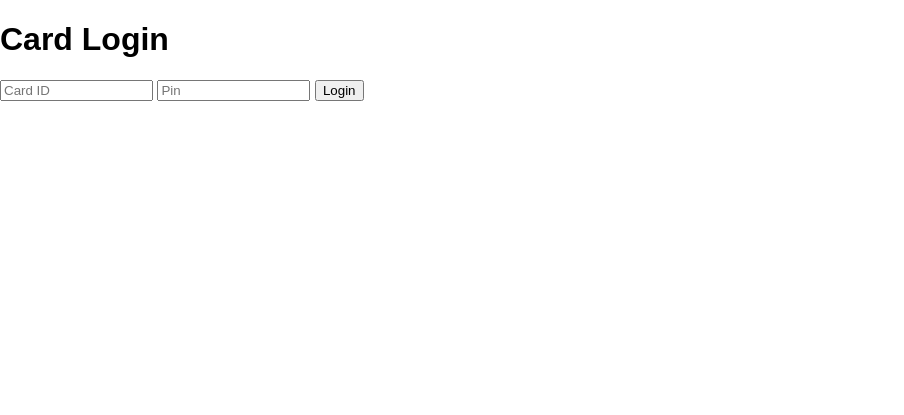
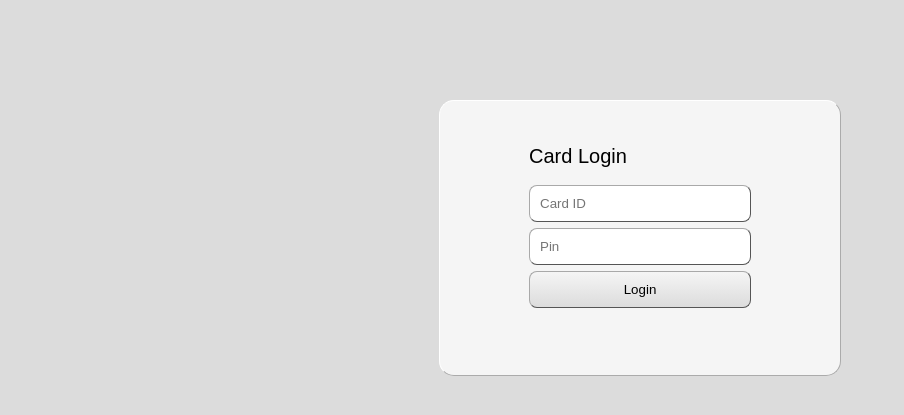
Before and after one commit to MaxMakela/bank, a Django app: page /?login_card=/cash/ in a window 1280 px wide. Shown: the top 415 px of the page, without its empty margins (0-904 px from the left). Run offline with Django 3.2, Linux system fonts and the light colour scheme.

Commit message:
add design

```diff
--- a/card/static/card/main.css
+++ b/card/static/card/main.css
@@ -1,8 +1,77 @@
-body{
-    margin: 0;
-    padding: 0;
-    font-family: sans-serif;
-    background: #fff;
+body {
+	font: 14px/ 18px Arial, Helvetica, sans-serif;
+	background-color:#DCDCDC;
+	text-align: center;
+  }
+  #wrapper {
+	background-color:#F5F5F5;
+	width: 400px;
+	margin: 0 auto;
+	margin-top: 100px;
+	text-align: center;
+	padding: 30px 0px 50px 0px;
+	border: 1px outset #FFFFFF;
+	border-radius: 15px;
+  }
+  h1 {
+	font: 20px/ 24px Arial, Helvetica, sans-serif;
+  }
+
+  #form {
+	max-width: 222px;
+	background-color:transparent;
+	margin: 0 auto;
+	text-align: left;
+  }
+
+  #username {
+	  width: 200px;
+	  margin: 3px 0px;
+	  padding: 10px;
+	  border: 1px outset #A9A9A9;
+	  border-radius: 8px;
+  }
+  #password {
+	  width: 200px;
+	  margin: 3px 0px;
+	  padding: 10px;
+	  border: 1px outset #A9A9A9;
+	  border-radius: 8px;
+  }
+  #summ {
+	width: 200px;
+	margin: 3px 0px;
+	padding: 10px;
+	border: 1px outset #A9A9A9;
+	border-radius: 8px;
+ }
+  #knopka {
+	  width: 222px;
+	  margin: 3px 0px;
+	  padding: 10px;
+	  border: 1px outset #A9A9A9;
+	  border-radius: 8px;
+	  cursor: pointer;
+	  background: linear-gradient(#F5F5F5, #DCDCDC) #DCDCDC;
+  }
+  #knopka:hover {
+	background: linear-gradient(#FCFCFC, #EBEBEB) #EBEBEB;
+  }
+
+  a.knopka-menu {
+	display: inline-block;
+	text-decoration: none;
+	color: #000000;
+	width: 200px;
+	margin: 3px 0px;
+	padding: 10px;
+	border: 1px outset #A9A9A9;
+	border-radius: 8px;
+	cursor: pointer;
+	background: linear-gradient(#F5F5F5, #DCDCDC) #DCDCDC;
+  }
+  a.knopka-menu:hover {
+	background: linear-gradient(#FCFCFC, #EBEBEB) #EBEBEB;
   }
 
 
--- a/card/templates/card/base.html
+++ b/card/templates/card/base.html
@@ -41,6 +41,10 @@
     </script>
   </head>
   <body>
-    {% block content %}{% endblock %}
+      <div id="wrapper">
+        <div id="form">
+          {% block content %}{% endblock %}
+        </div>
+      </div>
   </body>
 </html>
--- a/card/templates/card/cash.html
+++ b/card/templates/card/cash.html
@@ -4,7 +4,7 @@
         {% csrf_token %}
         <h1>Get Cash</h1>
         <input type="text" name="summ" id='summ' placeholder="Input summ">
-        <input type="submit" name="" value="Get">
+        <input type="submit" name="" id="knopka" value="Get">
         <p>{{comment}}</p>
     </form>
     <a href='{% url "home" %}'>BACK</a>
--- a/card/templates/card/login.html
+++ b/card/templates/card/login.html
@@ -5,7 +5,7 @@
         <h1>Card Login</h1>
         <input type="text" size=16 name="username" id='username' placeholder="Card ID">
         <input type="password" size=16 name="password" id='password' placeholder="Pin">
-        <input type="submit" name="" value="Login">
+        <input type="submit" name="" value="Login" id='knopka'>
         <p>{{error}}</p>
     </form>
 {% endblock content %}
--- a/card/templates/card/pin_change.html
+++ b/card/templates/card/pin_change.html
@@ -4,7 +4,7 @@
         {% csrf_token %}
         <h1>Get Cash</h1>
         <input type="text" name="password" id='password' placeholder="Input new pin">
-        <input type="submit" name="" value="Change">
+        <input type="submit" name="" id="knopka" value="Change">
         <p>{{comment}}</p>
     </form>
     <a href='{% url "home" %}'>BACK</a>
--- a/card/templates/card/refill.html
+++ b/card/templates/card/refill.html
@@ -4,7 +4,7 @@
         {% csrf_token %}
         <h1>Refill</h1>
         <input type="text" name="summ" id='summ' placeholder="Input summ">
-        <input type="submit" name="" value="Refill">
+        <input type="submit" name="" id="knopka" value="Refill">
         <p>{{success}}</p>
     </form>
     <a href='{% url "home" %}'>BACK</a>
--- a/card/views.py
+++ b/card/views.py
@@ -19,6 +19,7 @@ def login_card(request):
     if request.method == "POST":
         cardID = request.POST['username']
         password = request.POST['password']
+        print(cardID in request.session)
         User = get_user_model()
         card = authenticate(request, cardID=cardID, password=password)
         if card:
@@ -27,10 +28,13 @@ def login_card(request):
         else:
             if User.objects.filter(cardID=cardID).exists():
                 print(request.session.get(cardID))
-                if request.session.get(cardID):
+                if cardID in request.session:
                     request.session[cardID] += 1
                 else:
                     request.session[cardID] = 1
+                request.session.modified = True
+                print(cardID in request.session)
+                #request.session.set_expiry(300)
                 #request.session[cardID] = request.session.get(cardID, 0) + 1
                 if request.session.get(cardID) >= 3:
                     print("some2")
@@ -38,7 +42,7 @@ def login_card(request):
                     print(card.balance)
                     card.is_active = False
                     card.save()
-                return redirect('login_card')
+                return HttpResponseRedirect(reverse('login_card'))
             context['error'] = 'Wrong card data!'
             return render(request, 'card/login.html', context)
     else:
@@ -73,7 +77,7 @@ def cash(request):
         if card.balance >= summ:
             card.balance=card.balance-summ
             card.save()
-            context['comment'] = 'Operation successful done'
+            context['comment'] = 'Operation done successful'
             return render(request, 'card/cash.html', context)
         else:
             context['comment'] = 'Insufficient funds in your account!'
@@ -88,10 +92,10 @@ def pin_change(request):
     context = {}
     if request.method == "POST":
         card = request.user
-        #current_pin = card.password
+        current_pin = card.password
         new_pin = request.POST['password']
-        if card.check_password(new_pin):
-            if password_valid(new_pin):
+        if current_pin != new_pin:
+            if pin_valid(new_pin):
                 card.set_password(new_pin)
                 card.save()
                 context['comment'] = 'Your pin was changed'
@@ -106,5 +110,5 @@ def pin_change(request):
         return render(request, 'card/pin_change.html', context)
 
 
-def password_valid(pin):
+def pin_valid(pin):
     return False if len(pin)!=4 and pin[0]==pin[1] and pin[2]==pin[3] else True
```
Also changed, not shown: card/templates/card/home.html (+5 -7 lines), db.sqlite3.
